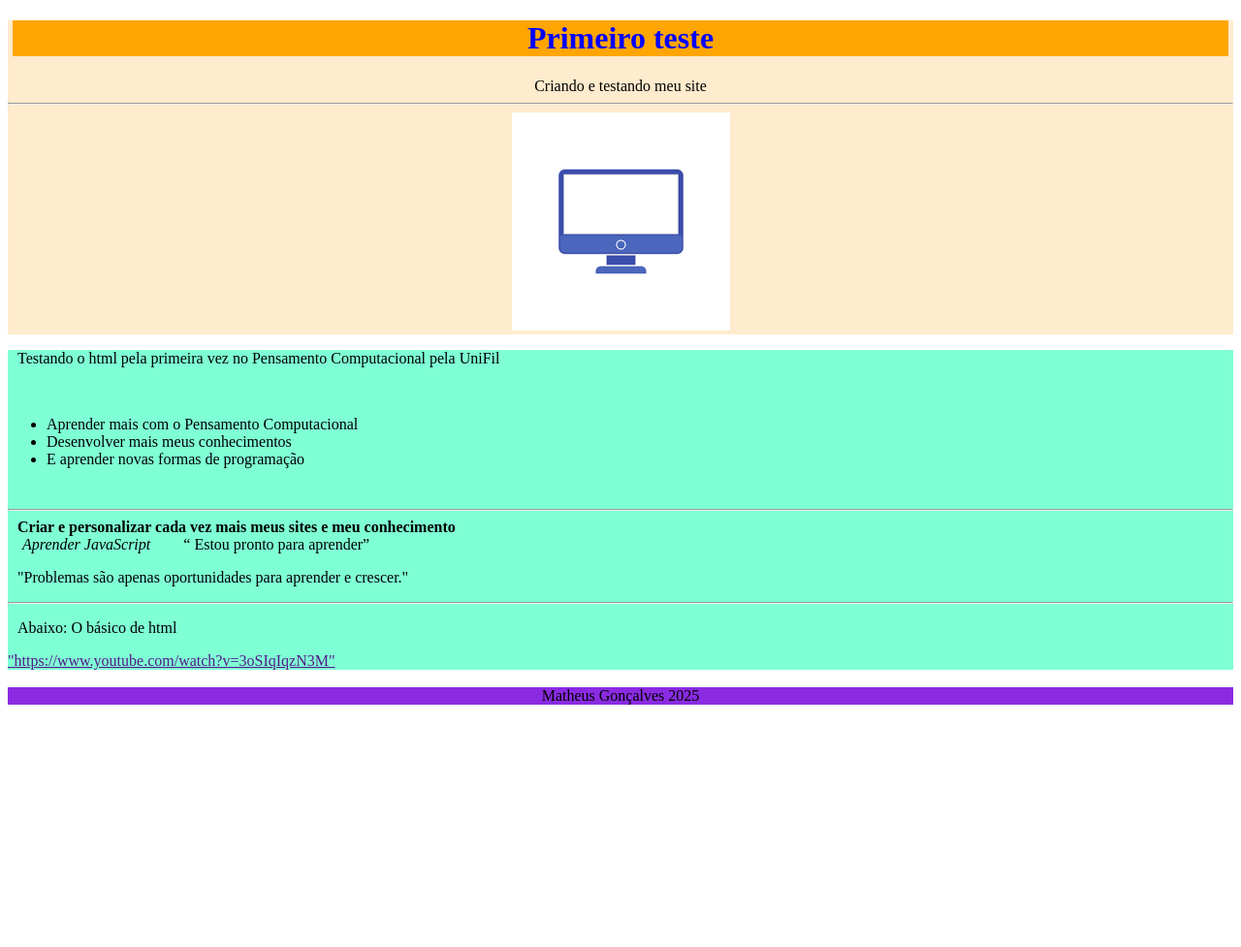
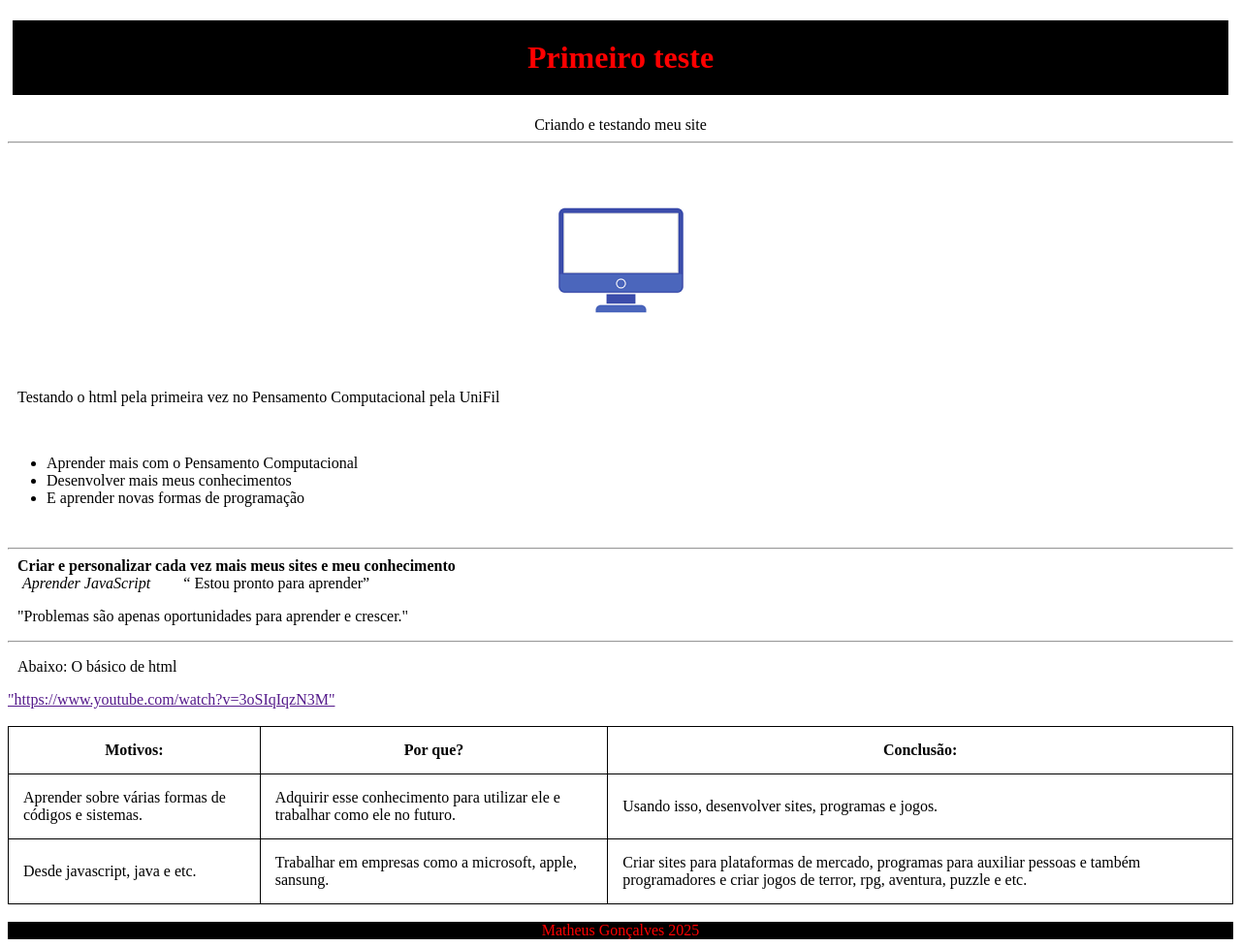
Before and after one commit to MatheusBR0110/Pensamento-Computacional, a plain HTML site: page index.html in a window 1280 px wide. Shown: the whole page at 97% size. Before the commit the page ends 800 px from the top, so only its background shows below. Drawn offline with Linux system fonts and the light colour scheme.

Commit message:
Add files via upload

```diff
--- a/index.html
+++ b/index.html
@@ -65,14 +65,36 @@
 
 <br>
 
+<div>
+<table border>
+    <tr>
+        <th>Motivos:</th>
+        <th>Por que?</th>
+        <th>Conclusão:</th>
+    </tr>
+
+    <tr>
+        <td>Aprender sobre várias formas de códigos e sistemas.</td>
+        <td>Adquirir esse conhecimento para utilizar ele e trabalhar como ele no futuro.</td>
+        <td>Usando isso, desenvolver sites, programas e jogos.</td>
+    </tr>
+
+    <tr>
+        <td>Desde javascript, java e etc.</td>
+        <td>Trabalhar em empresas como a microsoft, apple, sansung.</td>
+        <td>Criar sites para plataformas de mercado, programas para auxiliar pessoas e também programadores e criar jogos de terror, rpg, aventura, puzzle e etc.</td>
+    </tr>
+</div>
+</table>
+
+<br>
+
+<div>
 <div class="container">
     <div class="rodape">
-
-    <footer>
+        <footer>
     Matheus Gonçalves 2025
     </footer>
 </div>
-</div>
-
 </body>
 </html>
--- a/style.css
+++ b/style.css
@@ -1,9 +1,10 @@
 h1{
-    color: blue;
+    color: red;
     text-align: center;
     margin-left: 5px;
     margin-right: 5px;
-    background-color: orange;
+    padding: 20px 10px;
+    background-color:black;
 }
 
 p{
@@ -44,21 +45,27 @@ nav{
 }
 
 .container{
-    background-color: aquamarine;
+    background-color: white;
 }
 
 .inicio{
     text-align: center;
-    background-color: blanchedalmond;
+    background-color: white;
 }
 
 .meio{
     text-align: center;
-    background-color: antiquewhite;
+    background-color: white;
 }
 
 .rodape{
-    color: black;
+    color: red;
     text-align: center;
-    background-color: blueviolet;
+    background-color:black;
 }
+
+table, td, th{
+        border: 1px solid black;
+        border-collapse: collapse;
+        padding: 15px;
+    }
```
